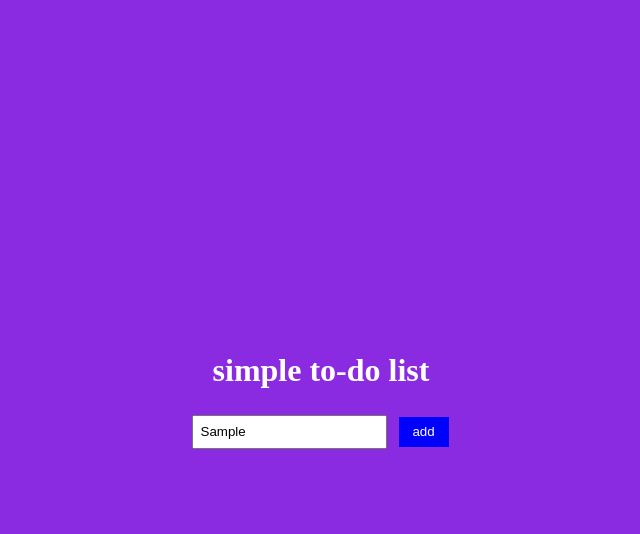
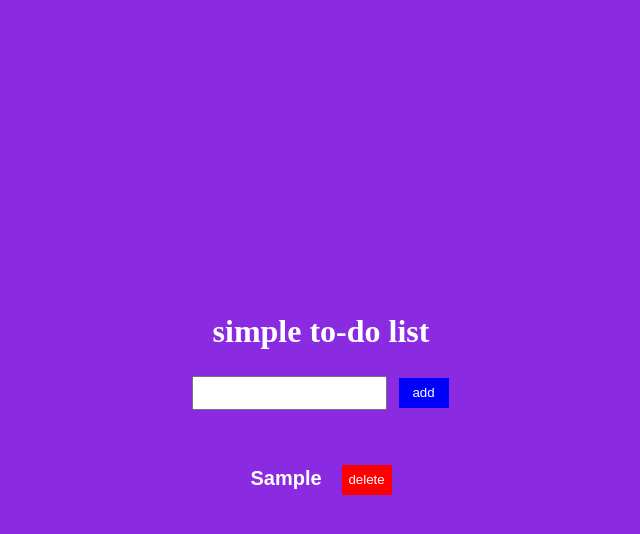
Before and after one commit to IrakliGo/simple-To-do-List, a plain HTML site: page index.html in a window 1280 px wide. Both pictures are taken after typing "Sample" into the empty fields and a click on the button "add". Shown: the whole page, without its empty margins (319-959 px from the left). Drawn offline with Linux system fonts and the light colour scheme.

Commit message:
finished

```diff
--- a/bb.js
+++ b/bb.js
@@ -0,0 +1,45 @@
+//onclick function
+function todo() {
+
+   //connecting to dom
+    const myInput = document.getElementById('inp')
+    const myUl = document.getElementById('ul3')
+
+
+    /*if we enter something*/
+    if(myInput.value) {
+
+        //creating list
+        const myLi = document.createElement('li')
+
+        //which is gonna be what we enter in input
+        myLi.textContent = myInput.value
+
+        //creating delete button
+        const myButton = document.createElement('button')
+        myButton.textContent = 'delete'
+
+        /*making list also a delete button (so we have 2 lits, in row, 1 is what we enter, second is deleteButton*/
+        myLi.append(myButton)
+
+
+          /*listener*/
+        myButton.addEventListener('click', () => {
+            myUl.removeChild(myLi)
+            myUl.removeChild(myButton)
+        })
+
+        //appending everything here so it will show up in dom
+        myUl.append(myLi)
+
+    //after clicking the input value becomes empty again
+        myInput.value = ''
+    }
+
+
+    //if we click on the button and there is nothing in input
+
+    else {
+        alert('enter something')
+    }
+}
--- a/index.html
+++ b/index.html
@@ -8,13 +8,20 @@
     <script src="bb.js" defer></script>
 </head>
 <body>
+
+    <!--title-->
     <h1>simple to-do list</h1>
+
+        <!--parent-->
     <div class="container">
+
+            <!--children-->
         <input type="text" id="inp">
-        <button>add</button>
+        <button onclick="todo()">add</button>
+
     </div>
 
-
+        <!--ul-->
     <ul id="ul3"></ul>
 </body>
 </html>
--- a/style.css
+++ b/style.css
@@ -1,3 +1,4 @@
+/*making everything center*/
 body {
     display: flex;
     flex-direction: column;
@@ -9,10 +10,14 @@ body {
 
 }
 
+/*making input and button center*/
+
 .container {
     display: flex;
 }
 
+
+/*button styling*/
 .container button {
     width: 50px;
     height: 30px;
@@ -23,7 +28,34 @@ body {
     cursor: pointer;
 }
 
+/*styling input */
+
 .container input {
 margin: 5px;
 padding: 7px;
 }
+
+
+/*styling lists that we are entering */
+ul {
+    list-style: none;
+    padding: 10px;
+    font-size: 20px;
+    font-family: sans-serif;
+    font-weight: bold;
+    font-style: inherit;
+
+}
+
+
+/*styling delete buttons */
+ul button {
+    margin-top: 20px;
+    width: 50px;
+    height: 30px;
+    background-color: red;
+    color: white;
+    border: none;
+    cursor: pointer;
+    margin-left: 20px;
+}
```
